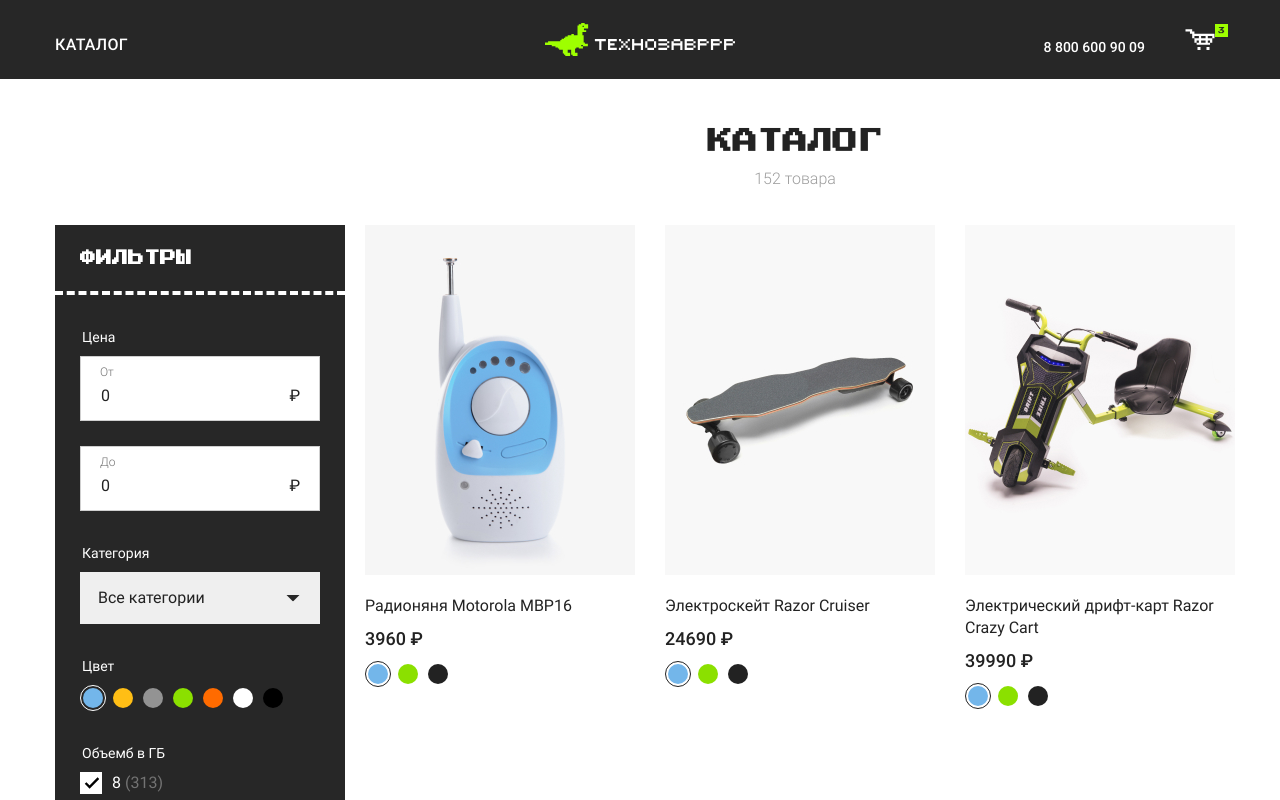
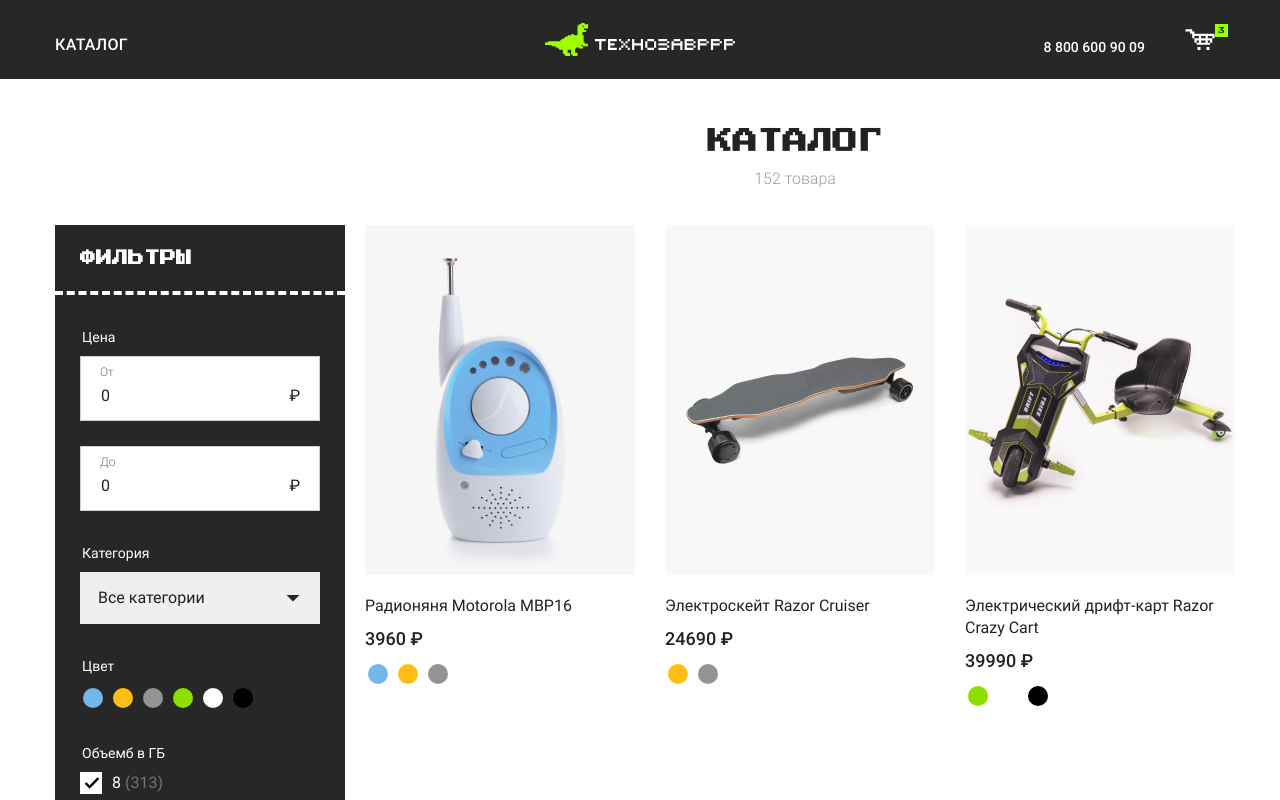
Before and after one commit to rafikovt/techzavr_vue, a Vue app: page / in a window 1280 px wide. Shown: the top 800 px of the page. Built offline with nearby package versions, Linux system fonts and the light colour scheme.

Commit message:
Добавляет фильтрацию по цвету

```diff
--- a/src/App.vue
+++ b/src/App.vue
@@ -13,6 +13,7 @@
       :price-from.sync="filterPriceFrom"
       :price-to.sync="filterPriceTo"
       :category-id.sync="filterCategoryId"
+      :color-id.sync="filterColorId"
       />
       <section class="catalog">
           <ProductList :products="products"/>
@@ -44,6 +45,7 @@
       filterPriceFrom: 0,
       filterPriceTo: 0,
       filterCategoryId: 0,
+      filterColorId: 0,
       page: 1,
       productsPerPage: 3,
     };
@@ -61,6 +63,10 @@
       filteredProducts = this.filterCategoryId
         ? filteredProducts.filter((product) => product.categoryId === this.filterCategoryId)
         : filteredProducts;
+      filteredProducts = this.filterColorId
+        // eslint-disable-next-line max-len
+        ? filteredProducts.filter((product) => product.colors.some((color) => color.id === this.filterColorId))
+        : filteredProducts;
 
       return filteredProducts;
     },
--- a/src/components/ProductFilter.vue
+++ b/src/components/ProductFilter.vue
@@ -33,51 +33,18 @@
           <fieldset class="form__block">
             <legend class="form__legend">Цвет</legend>
             <ul class="colors">
-              <li class="colors__item">
+              <li class="colors__item"
+              v-for="color in colors"
+              :key="color.id"
+              >
                 <label class="colors__label">
                   <input class="colors__radio sr-only"
                   type="radio" name="color"
-                  value="#73B6EA" checked="">
-                  <span class="colors__value" style="background-color: #73B6EA;">
+                  :value="color.id" checked=""
+                  v-model="currentColorId">
+                  <span class="colors__value" :style="{'background-color': color.value}">
                   </span>
                 </label>
-              </li>
-              <li class="colors__item">
-                <label class="colors__label">
-                  <input class="colors__radio sr-only" type="radio" name="color" value="#FFBE15">
-                  <span class="colors__value" style="background-color: #FFBE15;">
-                  </span>
-                </label>
-              </li>
-              <li class="colors__item">
-                <label class="colors__label">
-                  <input class="colors__radio sr-only" type="radio" name="color" value="#939393">
-                  <span class="colors__value" style="background-color: #939393;">
-                </span></label>
-              </li>
-              <li class="colors__item">
-                <label class="colors__label">
-                  <input class="colors__radio sr-only" type="radio" name="color" value="#8BE000">
-                  <span class="colors__value" style="background-color: #8BE000;">
-                </span></label>
-              </li>
-              <li class="colors__item">
-                <label class="colors__label">
-                  <input class="colors__radio sr-only" type="radio" name="color" value="#FF6B00">
-                  <span class="colors__value" style="background-color: #FF6B00;">
-                </span></label>
-              </li>
-              <li class="colors__item">
-                <label class="colors__label">
-                  <input class="colors__radio sr-only" type="radio" name="color" value="#FFF">
-                  <span class="colors__value" style="background-color: #FFF;">
-                </span></label>
-              </li>
-              <li class="colors__item">
-                <label class="colors__label">
-                  <input class="colors__radio sr-only" type="radio" name="color" value="#000">
-                  <span class="colors__value" style="background-color: #000;">
-                </span></label>
               </li>
             </ul>
           </fieldset>
@@ -162,6 +129,7 @@
 
 <script>
 import categories from '../data/categories';
+import colors from '../data/colors';
 
 export default {
   data() {
@@ -169,14 +137,21 @@
       currentPriceFrom: 0,
       currentPriceTo: 0,
       currentCategoryId: 0,
+      currentColorId: 0,
     };
   },
-  props: ['priceFrom', 'priceTo', 'categoryId'],
+
+  props: ['priceFrom', 'priceTo', 'categoryId', 'colorId'],
+
   computed: {
     categories() {
       return categories;
     },
+    colors() {
+      return colors;
+    },
   },
+
   watch: {
     priceFrom(value) {
       this.currentPriceFrom = value;
@@ -187,17 +162,23 @@
     categoryId(value) {
       this.currentCategoryId = value;
     },
+    colorId(value) {
+      this.colorId = value;
+    },
   },
+
   methods: {
     submit() {
       this.$emit('update:priceFrom', this.currentPriceFrom);
       this.$emit('update:priceTo', this.currentPriceTo);
       this.$emit('update:categoryId', this.currentCategoryId);
+      this.$emit('update:colorId', this.currentColorId);
     },
     reset() {
       this.$emit('update:priceFrom', 0);
       this.$emit('update:priceTo', 0);
       this.$emit('update:categoryId', 0);
+      this.$emit('update:colorId', 0);
     },
   },
 };
--- a/src/components/ProductItem.vue
+++ b/src/components/ProductItem.vue
@@ -15,36 +15,14 @@
               </span>
 
               <ul class="colors colors--black">
-                <li class="colors__item">
+                <li class="colors__item" v-for="color in product.colors" :key="color.id">
                   <label class="colors__label">
                     <input class="colors__radio sr-only"
                       type="radio"
-                      value="#73B6EA"
-                      v-model="color"
+                      :value="color.id"
+                      :v-model="color"
                     >
-                    <span class="colors__value" style="background-color: #73B6EA;">
-                    </span>
-                  </label>
-                </li>
-                <li class="colors__item">
-                  <label class="colors__label">
-                    <input class="colors__radio sr-only"
-                      type="radio"
-                      value="#8BE000"
-                      v-model="color"
-                    >
-                    <span class="colors__value" style="background-color: #8BE000;">
-                    </span>
-                  </label>
-                </li>
-                <li class="colors__item">
-                  <label class="colors__label">
-                    <input class="colors__radio sr-only"
-                      type="radio"
-                      value="#222"
-                      v-model="color"
-                    >
-                    <span class="colors__value" style="background-color: #222;">
+                    <span class="colors__value" :style="{'background-color': color.value}">
                     </span>
                   </label>
                 </li>
--- /dev/null
+++ b/src/data/colors.js
@@ -0,0 +1,26 @@
+export default [
+  {
+    id: 1,
+    value: '#73B6EA',
+  },
+  {
+    id: 2,
+    value: '#FFBE15',
+  },
+  {
+    id: 3,
+    value: '#939393',
+  },
+  {
+    id: 4,
+    value: '#8BE000',
+  },
+  {
+    id: 5,
+    value: '#FFFFFF',
+  },
+  {
+    id: 6,
+    value: '#000000',
+  },
+];
--- a/src/data/products.js
+++ b/src/data/products.js
@@ -7,6 +7,20 @@
     title: 'Радионяня Motorola MBP16',
     price: 3960,
     image: '/img/radio.jpg',
+    colors: [
+      {
+        id: 1,
+        value: '#73B6EA',
+      },
+      {
+        id: 2,
+        value: '#FFBE15',
+      },
+      {
+        id: 3,
+        value: '#939393',
+      },
+    ],
   },
   {
     id: nanoid(),
@@ -14,6 +28,16 @@
     title: 'Электроскейт Razor Cruiser',
     price: 24690,
     image: '/img/board.jpg',
+    colors: [
+      {
+        id: 2,
+        value: '#FFBE15',
+      },
+      {
+        id: 3,
+        value: '#939393',
+      },
+    ],
   },
   {
     id: nanoid(),
@@ -21,6 +45,20 @@
     title: 'Электрический дрифт-карт Razor Crazy Cart',
     price: 39990,
     image: '/img/bicycle.jpg',
+    colors: [
+      {
+        id: 4,
+        value: '#8BE000',
+      },
+      {
+        id: 5,
+        value: '#FFFFFF',
+      },
+      {
+        id: 6,
+        value: '#000000',
+      },
+    ],
   },
   {
     id: nanoid(),
@@ -28,6 +66,20 @@
     title: 'Наушники AirPods с беспроводным зарядным футляром',
     price: 16560,
     image: '/img/airpods.jpg',
+    colors: [
+      {
+        id: 3,
+        value: '#939393',
+      },
+      {
+        id: 4,
+        value: '#8BE000',
+      },
+      {
+        id: 5,
+        value: '#FFFFFF',
+      },
+    ],
   },
   {
     id: nanoid(),
@@ -35,6 +87,16 @@
     title: 'Смартфон Xiaomi Redmi 6/128GB',
     price: 8960,
     image: '/img/phone-3.jpg',
+    colors: [
+      {
+        id: 5,
+        value: '#FFFFFF',
+      },
+      {
+        id: 6,
+        value: '#000000',
+      },
+    ],
   },
   {
     id: nanoid(),
@@ -42,6 +104,20 @@
     title: 'Ультразвуковая зубная щётка Playbrush Smart Sonic',
     price: 5660,
     image: '/img/toothbrush.jpg',
+    colors: [
+      {
+        id: 4,
+        value: '#8BE000',
+      },
+      {
+        id: 5,
+        value: '#FFFFFF',
+      },
+      {
+        id: 6,
+        value: '#000000',
+      },
+    ],
   },
   {
     id: nanoid(),
@@ -49,6 +125,16 @@
     title: 'Детский трюковой самокат Razor Grom',
     price: 4990,
     image: '/img/scooter.jpg',
+    colors: [
+      {
+        id: 2,
+        value: '#FFBE15',
+      },
+      {
+        id: 3,
+        value: '#939393',
+      },
+    ],
   },
   {
     id: nanoid(),
@@ -56,6 +142,20 @@
     title: 'Наушники Sony',
     price: 30690,
     image: '/img/headphones.jpg',
+    colors: [
+      {
+        id: 4,
+        value: '#8BE000',
+      },
+      {
+        id: 5,
+        value: '#FFFFFF',
+      },
+      {
+        id: 6,
+        value: '#000000',
+      },
+    ],
   },
   {
     id: nanoid(),
@@ -63,6 +163,16 @@
     title: 'Гироскутер Razor Hovertrax 2.0',
     price: 34900,
     image: '/img/wheels.jpg',
+    colors: [
+      {
+        id: 2,
+        value: '#FFBE15',
+      },
+      {
+        id: 3,
+        value: '#939393',
+      },
+    ],
   },
   {
     id: nanoid(),
@@ -70,6 +180,19 @@
     title: 'Сотовый телефон',
     price: 21790,
     image: '/img/phone.jpg',
+    colors: [
+      {
+        id: 4,
+        value: '#8BE000',
+      },
+      {
+        id: 5,
+        value: '#FFFFFF',
+      },
+      {
+        id: 6,
+        value: '#000000',
+      },
+    ],
   },
-
 ];
```
Also changed, not shown: 1 other file (tests, documents, lock files or other folders).
